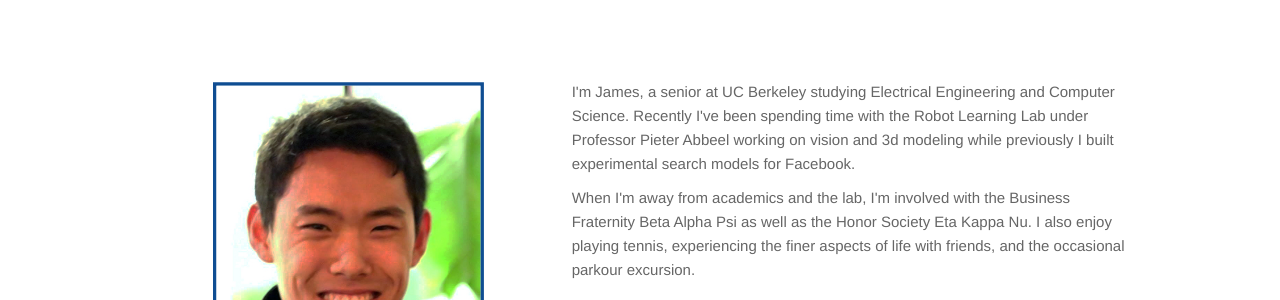
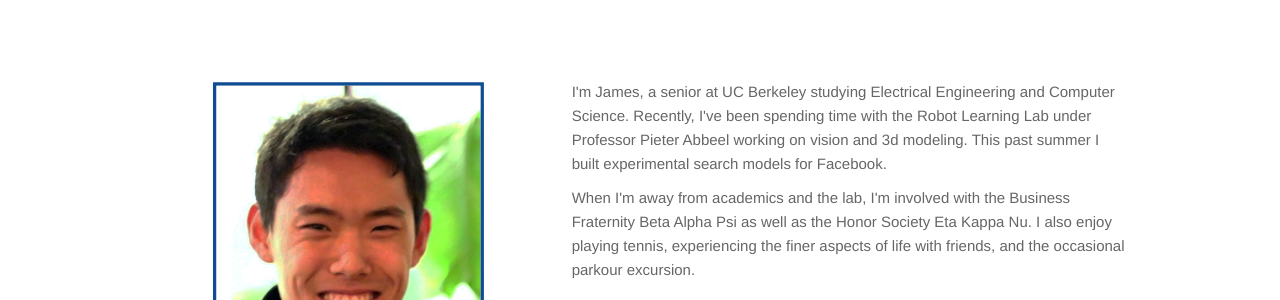
Before and after one commit to thedavidzhao/jamessha.github.io, a Jekyll site: the page built from index.html, in a window 1280 px wide and 900 px high. Shown: the part 330-630 px from the top of the window. Built offline with Jekyll 4.4.1, drawn with Linux system fonts in a browser that asks for light colours; nearby versions of some CDN libraries.

Commit message:
updated desc slightly

```diff
--- a/index.html
+++ b/index.html
@@ -48,7 +48,7 @@ layout: default
             </div>
           </div>
           <div id="about-blurb" class="large-7 columns">
-            <p>I'm James, a senior at UC Berkeley studying Electrical Engineering and Computer Science. Recently I've been spending time with the Robot Learning Lab under Professor Pieter Abbeel working on vision and 3d modeling while previously I built experimental search models for Facebook.</p>
+            <p>I'm James, a senior at UC Berkeley studying Electrical Engineering and Computer Science. Recently, I've been spending time with the Robot Learning Lab under Professor Pieter Abbeel working on vision and 3d modeling. This past summer I built experimental search models for Facebook.</p>
             <p>When I'm away from academics and the lab, I'm involved with the Business Fraternity Beta Alpha Psi as well as the Honor Society Eta Kappa Nu. I also enjoy playing tennis, experiencing the finer aspects of life with friends, and the occasional parkour excursion.</p>
             <div class="row icons">
               <div class="large-2 columns">
```
